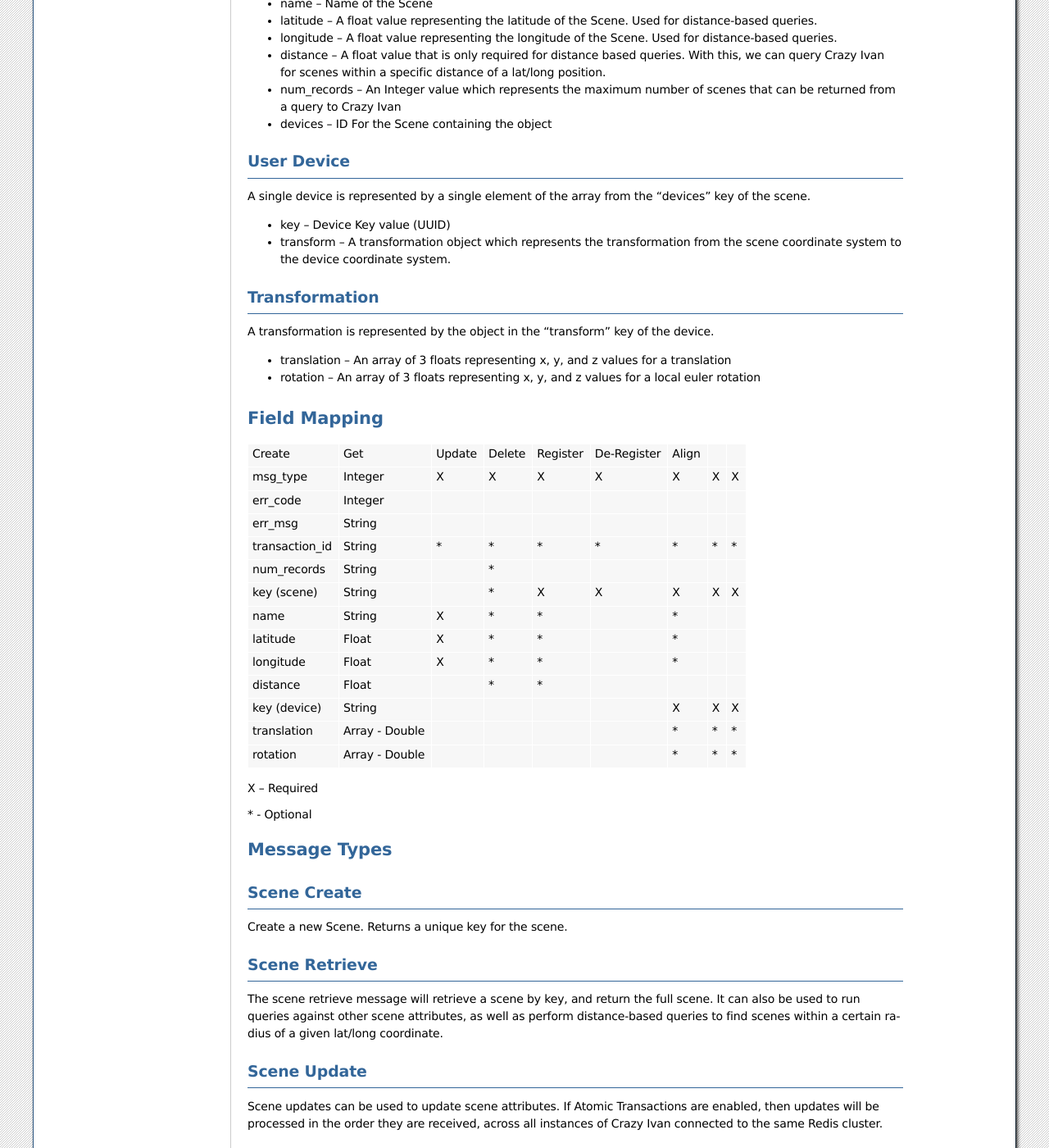
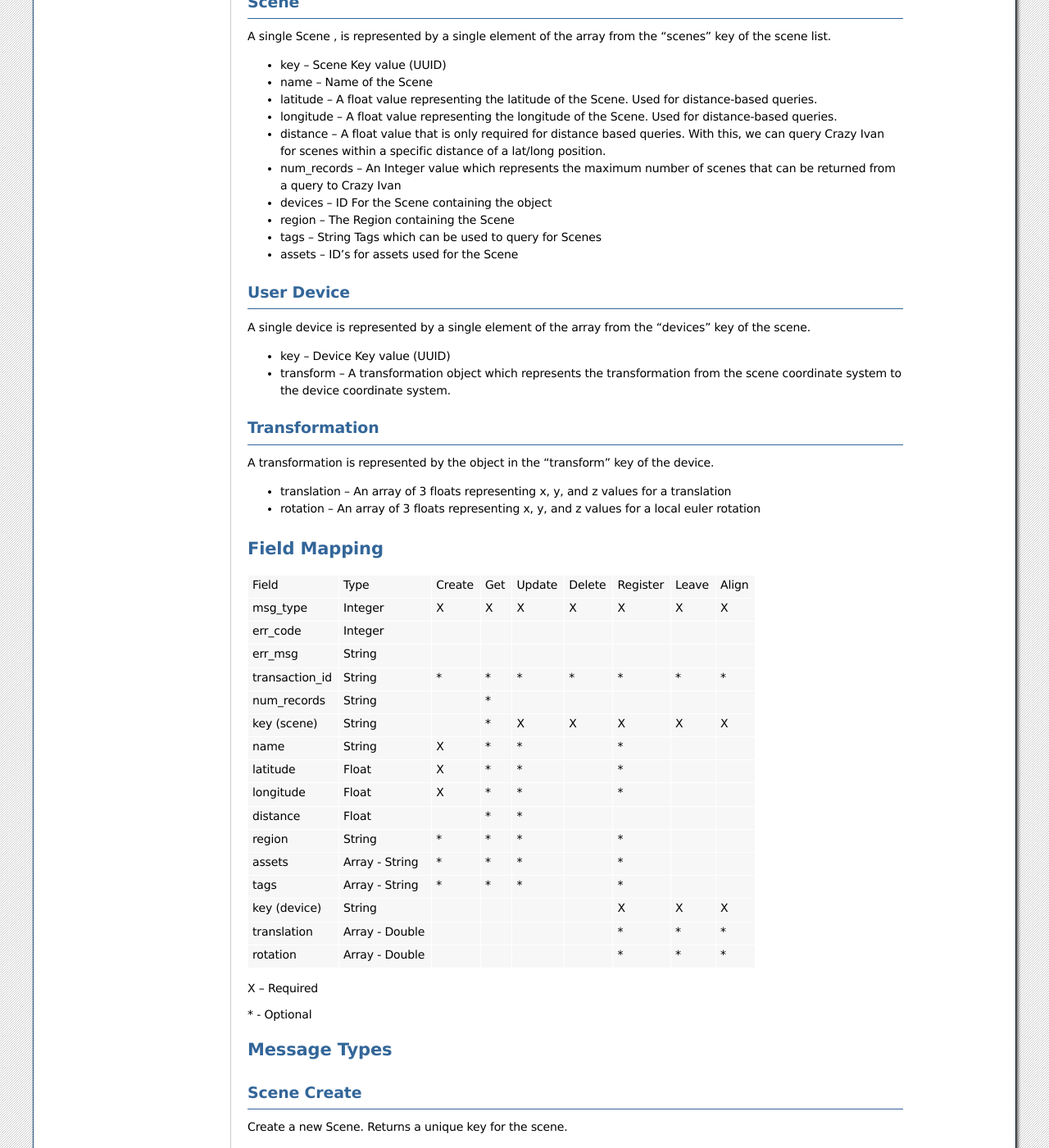
Before and after one commit to AO-StreetArt/CrazyIvan, a Sphinx documentation site: the page built from docs/pages/api.rst, in a window 1280 px wide and 1400 px high, scrolled down 1363 px. Shown: the whole window at 82% size. Built offline with Sphinx 7.4.7, drawn with Linux system fonts in a browser that asks for light colours; some of the changed text lies outside the part shown.

Commit message:
CI Test Fixes, Documentation Updates

```diff
--- a/docs/pages/api.rst
+++ b/docs/pages/api.rst
@@ -34,6 +34,12 @@ single scene, and register a user device to it:
  "longitude":122.0,
 
  "distance":100.0,
+
+ "region":"Test Region",
+
+ "assets":["Test Asset 1", "Test Asset 2"],
+
+ "tags":["Test Tag 1", "Test Tag 2"],
 
  "devices":[
 
@@ -98,6 +104,9 @@ the “scenes” key of the scene list.
 -  num\_records – An Integer value which represents the maximum number
    of scenes that can be returned from a query to Crazy Ivan
 -  devices – ID For the Scene containing the object
+-  region – The Region containing the Scene
+-  tags – String Tags which can be used to query for Scenes
+-  assets – ID's for assets used for the Scene
 
 User Device
 -----------
@@ -124,35 +133,41 @@ the device.
 Field Mapping
 =============
 
-+-------------------+------------------+----------+----------+------------+---------------+---------+------+------+
-| Create            | Get              | Update   | Delete   | Register   | De-Register   | Align   |      |      |
-+-------------------+------------------+----------+----------+------------+---------------+---------+------+------+
-| msg\_type         | Integer          | X        | X        | X          | X             | X       | X    | X    |
-+-------------------+------------------+----------+----------+------------+---------------+---------+------+------+
-| err\_code         | Integer          |          |          |            |               |         |      |      |
-+-------------------+------------------+----------+----------+------------+---------------+---------+------+------+
-| err\_msg          | String           |          |          |            |               |         |      |      |
-+-------------------+------------------+----------+----------+------------+---------------+---------+------+------+
-| transaction\_id   | String           | \*       | \*       | \*         | \*            | \*      | \*   | \*   |
-+-------------------+------------------+----------+----------+------------+---------------+---------+------+------+
-| num\_records      | String           |          | \*       |            |               |         |      |      |
-+-------------------+------------------+----------+----------+------------+---------------+---------+------+------+
-| key (scene)       | String           |          | \*       | X          | X             | X       | X    | X    |
-+-------------------+------------------+----------+----------+------------+---------------+---------+------+------+
-| name              | String           | X        | \*       | \*         |               | \*      |      |      |
-+-------------------+------------------+----------+----------+------------+---------------+---------+------+------+
-| latitude          | Float            | X        | \*       | \*         |               | \*      |      |      |
-+-------------------+------------------+----------+----------+------------+---------------+---------+------+------+
-| longitude         | Float            | X        | \*       | \*         |               | \*      |      |      |
-+-------------------+------------------+----------+----------+------------+---------------+---------+------+------+
-| distance          | Float            |          | \*       | \*         |               |         |      |      |
-+-------------------+------------------+----------+----------+------------+---------------+---------+------+------+
-| key (device)      | String           |          |          |            |               | X       | X    | X    |
-+-------------------+------------------+----------+----------+------------+---------------+---------+------+------+
-| translation       | Array - Double   |          |          |            |               | \*      | \*   | \*   |
-+-------------------+------------------+----------+----------+------------+---------------+---------+------+------+
-| rotation          | Array - Double   |          |          |            |               | \*      | \*   | \*   |
-+-------------------+------------------+----------+----------+------------+---------------+---------+------+------+
++-------------------+------------------+----------+----------+------------+---------------+----------+-------+-------+
+| Field             | Type             | Create   | Get      | Update     | Delete        | Register | Leave | Align |
++-------------------+------------------+----------+----------+------------+---------------+----------+-------+-------+
+| msg\_type         | Integer          | X        | X        | X          | X             | X        | X     | X     |
++-------------------+------------------+----------+----------+------------+---------------+----------+-------+-------+
+| err\_code         | Integer          |          |          |            |               |          |       |       |
++-------------------+------------------+----------+----------+------------+---------------+----------+-------+-------+
+| err\_msg          | String           |          |          |            |               |          |       |       |
++-------------------+------------------+----------+----------+------------+---------------+----------+-------+-------+
+| transaction\_id   | String           | \*       | \*       | \*         | \*            | \*       | \*    | \*    |
++-------------------+------------------+----------+----------+------------+---------------+----------+-------+-------+
+| num\_records      | String           |          | \*       |            |               |          |       |       |
++-------------------+------------------+----------+----------+------------+---------------+----------+-------+-------+
+| key (scene)       | String           |          | \*       | X          | X             | X        | X     | X     |
++-------------------+------------------+----------+----------+------------+---------------+----------+-------+-------+
+| name              | String           | X        | \*       | \*         |               | \*       |       |       |
++-------------------+------------------+----------+----------+------------+---------------+----------+-------+-------+
+| latitude          | Float            | X        | \*       | \*         |               | \*       |       |       |
++-------------------+------------------+----------+----------+------------+---------------+----------+-------+-------+
+| longitude         | Float            | X        | \*       | \*         |               | \*       |       |       |
++-------------------+------------------+----------+----------+------------+---------------+----------+-------+-------+
+| distance          | Float            |          | \*       | \*         |               |          |       |       |
++-------------------+------------------+----------+----------+------------+---------------+----------+-------+-------+
+| region            | String           | \*       | \*       | \*         |               | \*       |       |       |
++-------------------+------------------+----------+----------+------------+---------------+----------+-------+-------+
+| assets            | Array - String   | \*       | \*       | \*         |               | \*       |       |       |
++-------------------+------------------+----------+----------+------------+---------------+----------+-------+-------+
+| tags              | Array - String   | \*       | \*       | \*         |               | \*       |       |       |
++-------------------+------------------+----------+----------+------------+---------------+----------+-------+-------+
+| key (device)      | String           |          |          |            |               | X        | X     | X     |
++-------------------+------------------+----------+----------+------------+---------------+----------+-------+-------+
+| translation       | Array - Double   |          |          |            |               | \*       | \*    | \*    |
++-------------------+------------------+----------+----------+------------+---------------+----------+-------+-------+
+| rotation          | Array - Double   |          |          |            |               | \*       | \*    | \*    |
++-------------------+------------------+----------+----------+------------+---------------+----------+-------+-------+
 
 X – Required
 
@@ -236,7 +251,9 @@ Scene Create
 
  "longitude":122.0,
 
- "distance":100.0
+ "distance":100.0,
+
+ "region":"USA"
 
  }
 
```
Also changed, not shown: 1 other file.
